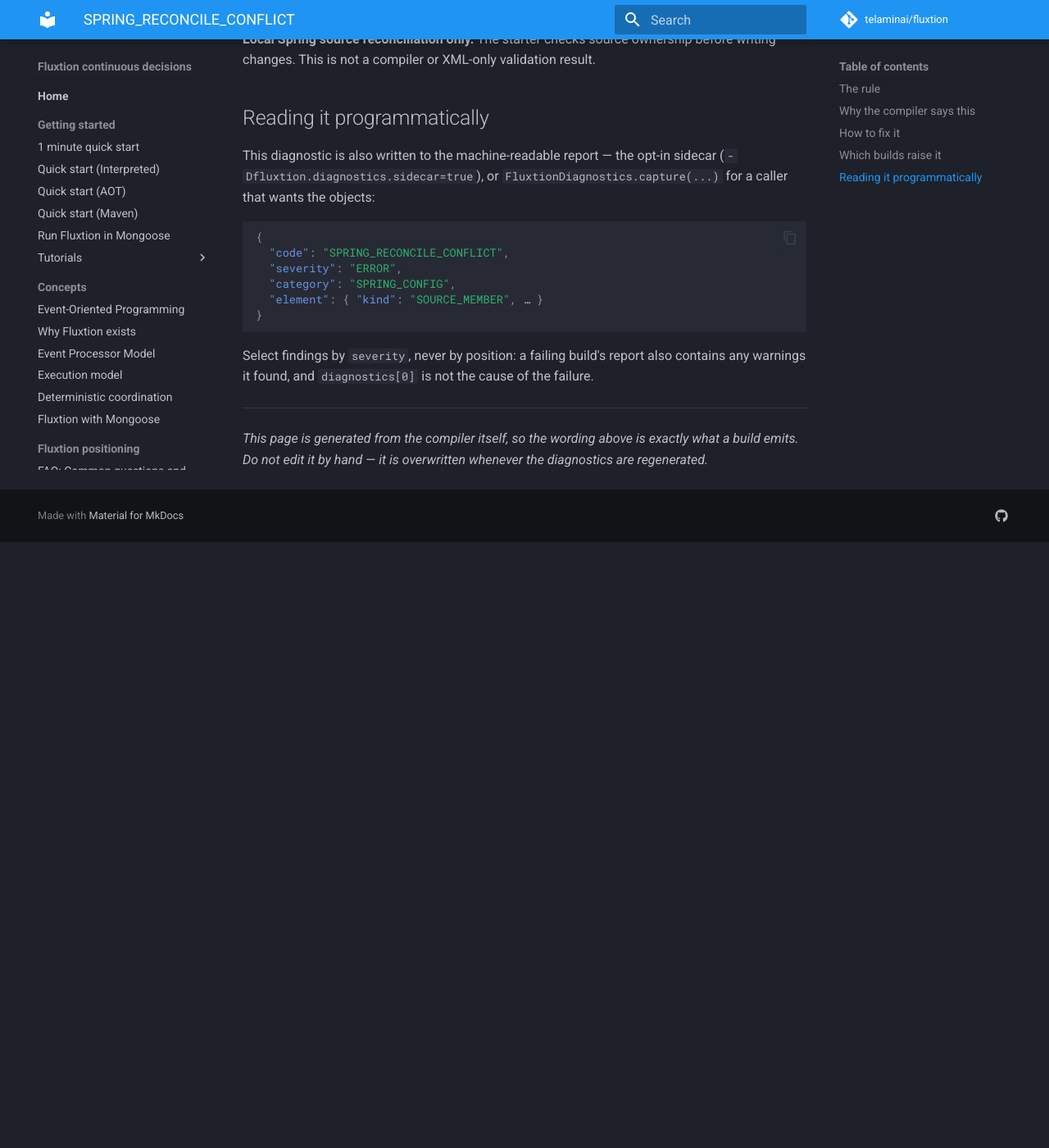
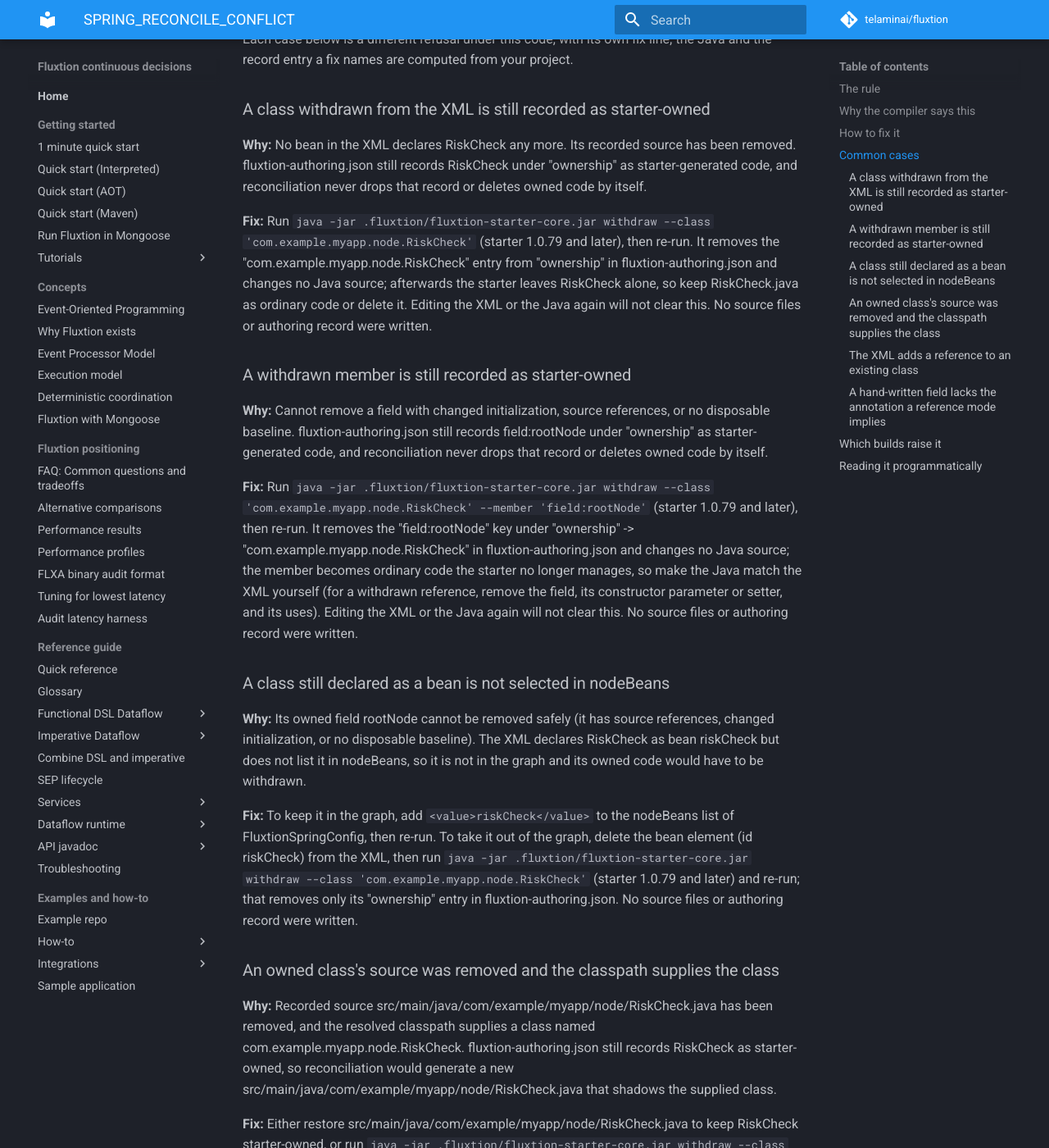
Before and after one commit to telaminai/fluxtion, an MkDocs documentation site: the page built from docs/troubleshooting/errors/SPRING_RECONCILE_CONFLICT.md, in a window 1280 px wide and 1400 px high, scrolled down 831 px. Shown: the whole window at 82% size. Built offline with MkDocs 1.6.1 and Material for MkDocs 9.7.7, drawn with Linux system fonts in a browser that asks for light colours; comment, search, counter and statistics services are not loaded; before the commit the page ends 1492 px from its top, so only the background shows below that; some of the changed text lies outside the part shown.

Commit message:
docs: SPRING_RECONCILE_CONFLICT error page gains its common cases (1.0.79)
The page is regenerated from the diagnostic producer at the 1.0.79 release
and copied verbatim. It adds six "Common cases", each with the refusal's
own fix line, including the starter's new `withdraw` command (starter
1.0.79 and later). No other error page changed in this release.

Co-Authored-By: Claude Opus 5.5 (1M context) <noreply@anthropic.com>
Claude-Session: https://claude.ai/code/session_01Bhwkr5MmFDGufDuKy1iYWF

```diff
--- a/docs/troubleshooting/errors/SPRING_RECONCILE_CONFLICT.md
+++ b/docs/troubleshooting/errors/SPRING_RECONCILE_CONFLICT.md
@@ -19,6 +19,46 @@ The owned annotation was edited after generation.
 ## How to fix it
 
 Change the XML declaration or the Java declaration to resolve the conflict, then re-run. No source files or authoring record were written.
+
+## Common cases
+
+Each case below is a different refusal under this code, with its own fix line; the Java and the record entry a fix names are computed from your project.
+
+### A class withdrawn from the XML is still recorded as starter-owned
+
+**Why:** No bean in the XML declares RiskCheck any more. Its recorded source has been removed. fluxtion-authoring.json still records RiskCheck under "ownership" as starter-generated code, and reconciliation never drops that record or deletes owned code by itself.
+
+**Fix:** Run `java -jar .fluxtion/fluxtion-starter-core.jar withdraw --class 'com.example.myapp.node.RiskCheck'` (starter 1.0.79 and later), then re-run. It removes the "com.example.myapp.node.RiskCheck" entry from "ownership" in fluxtion-authoring.json and changes no Java source; afterwards the starter leaves RiskCheck alone, so keep RiskCheck.java as ordinary code or delete it. Editing the XML or the Java again will not clear this. No source files or authoring record were written.
+
+### A withdrawn member is still recorded as starter-owned
+
+**Why:** Cannot remove a field with changed initialization, source references, or no disposable baseline. fluxtion-authoring.json still records field:rootNode under "ownership" as starter-generated code, and reconciliation never drops that record or deletes owned code by itself.
+
+**Fix:** Run `java -jar .fluxtion/fluxtion-starter-core.jar withdraw --class 'com.example.myapp.node.RiskCheck' --member 'field:rootNode'` (starter 1.0.79 and later), then re-run. It removes the "field:rootNode" key under "ownership" -&gt; "com.example.myapp.node.RiskCheck" in fluxtion-authoring.json and changes no Java source; the member becomes ordinary code the starter no longer manages, so make the Java match the XML yourself (for a withdrawn reference, remove the field, its constructor parameter or setter, and its uses). Editing the XML or the Java again will not clear this. No source files or authoring record were written.
+
+### A class still declared as a bean is not selected in nodeBeans
+
+**Why:** Its owned field rootNode cannot be removed safely (it has source references, changed initialization, or no disposable baseline). The XML declares RiskCheck as bean riskCheck but does not list it in nodeBeans, so it is not in the graph and its owned code would have to be withdrawn.
+
+**Fix:** To keep it in the graph, add `<value>riskCheck</value>` to the nodeBeans list of FluxtionSpringConfig, then re-run. To take it out of the graph, delete the bean element (id riskCheck) from the XML, then run `java -jar .fluxtion/fluxtion-starter-core.jar withdraw --class 'com.example.myapp.node.RiskCheck'` (starter 1.0.79 and later) and re-run; that removes only its "ownership" entry in fluxtion-authoring.json. No source files or authoring record were written.
+
+### An owned class's source was removed and the classpath supplies the class
+
+**Why:** Recorded source src/main/java/com/example/myapp/node/RiskCheck.java has been removed, and the resolved classpath supplies a class named com.example.myapp.node.RiskCheck. fluxtion-authoring.json still records RiskCheck as starter-owned, so reconciliation would generate a new src/main/java/com/example/myapp/node/RiskCheck.java that shadows the supplied class.
+
+**Fix:** Either restore src/main/java/com/example/myapp/node/RiskCheck.java to keep RiskCheck starter-owned, or run `java -jar .fluxtion/fluxtion-starter-core.jar withdraw --class 'com.example.myapp.node.RiskCheck' --still-declared` (starter 1.0.79 and later) to stop owning it (the XML keeps its bean), then re-run: the class is then used as the classpath supplies it (a supplier node, referenced as delivered and never reconciled). No source files or authoring record were written.
+
+### The XML adds a reference to an existing class
+
+**Why:** Cannot invent constructor/property wiring in an existing class. The XML adds a reference to RiskCheck, which already exists; reconciliation writes constructor and setter wiring only in a class it creates, because an existing constructor is developer code.
+
+**Fix:** Write the reference yourself in the starter's form, then re-run: reconciliation finds it and adopts it as written. Add the field `private final com.example.myapp.node.CsvRejections csvRejections;`, give the constructor one parameter per &lt;constructor-arg&gt;, in constructor-argument order: `public RiskCheck(RootNode rootNode, com.example.myapp.node.CsvRejections csvRejections)`, and assign it in the constructor body: `this.csvRejections = csvRejections;`. No source files or authoring record were written.
+
+### A hand-written field lacks the annotation a reference mode implies
+
+**Why:** Unowned construct contradicts the declaration. In PriceMonitor, the field rootNode is hand-written: fluxtion-authoring.json records no starter-owned annotations for it, so reconciliation adopts it only as written and never edits it. The starter adds these annotations itself only to members it generated.
+
+**Fix:** Edit PriceMonitor.java yourself, then re-run; reconciliation then adopts it as written: add `import com.telamin.fluxtion.runtime.annotations.NoTriggerReference;`, and write the field rootNode as `@NoTriggerReference private final RootNode rootNode;`. Or change the XML declaration to match the Java as written. No source files or authoring record were written.
 
 ## Which builds raise it
 
```
